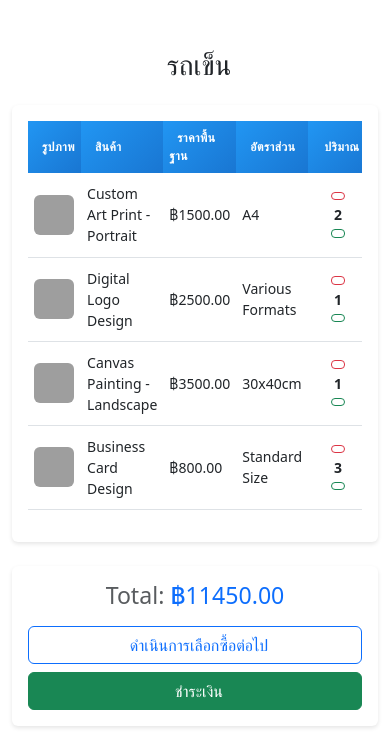
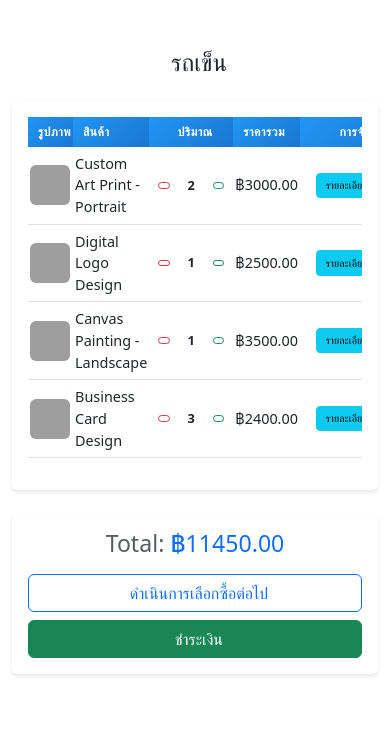
Before and after one commit to iPaonN/EchoArty, a Flask app: page /cart in a window 390 px wide. Shown: the part 56-805 px from the top of the page. Run offline with Flask 3, Linux system fonts and the light colour scheme; some libraries are stand-ins or nearby versions; grey boxes are pictures that could not be loaded.

Commit message:
Update cart page

```diff
--- a/static/css/cart.css
+++ b/static/css/cart.css
@@ -41,6 +41,20 @@
   background-color: #fff8e1;
   transform: translateY(-1px);
   transition: all 0.2s ease;
+}
+
+/* Button group styling for actions */
+.d-flex.gap-2.justify-content-center.flex-nowrap {
+  white-space: nowrap;
+}
+
+.d-flex.gap-2.justify-content-center.flex-nowrap .btn {
+  white-space: nowrap;
+  min-width: fit-content;
+}
+
+.d-flex.gap-2.justify-content-center.flex-nowrap .btn:focus {
+  box-shadow: 0 0 0 0.2rem rgba(33, 150, 243, 0.25);
 }
 
 /* ======= QUANTITY CONTROLS ======= */
@@ -197,6 +211,26 @@
 }
 
 /* ======= RESPONSIVE ADJUSTMENTS ======= */
+/* Tablet view */
+@media (max-width: 992px) {
+  .table th,
+  .table td {
+    padding: 10px 6px;
+    font-size: 0.9rem;
+  }
+
+  .cart-item-image {
+    width: 50px;
+    height: 50px;
+  }
+
+  /* Keep button text on tablets */
+  .d-flex.gap-2 .btn {
+    font-size: 0.8rem;
+    padding: 0.375rem 0.5rem;
+  }
+}
+
 @media (max-width: 768px) {
   .cart-item-image {
     width: 40px;
@@ -209,17 +243,46 @@
 
   .table th,
   .table td {
-    padding: 8px 6px;
+    padding: 8px 4px;
+  }
+
+  /* Action buttons column - keep in same row */
+  .table th:last-child,
+  .table td:last-child {
+    min-width: 160px;
+    white-space: nowrap;
+  }
+
+  /* Action buttons styling for mobile - hide text, show only icons */
+  .d-flex.gap-2 .btn {
+    font-size: 0.75rem;
+    padding: 0.25rem 0.4rem;
+  }
+
+  .d-flex.gap-2 .btn i {
+    font-size: 0.8rem;
+  }
+
+  /* Hide button text on small screens */
+  .d-flex.gap-2 .btn .me-1 + * {
+    display: none;
   }
 
   .quantity-controls {
-    flex-direction: column;
+    flex-direction: row;
     gap: 0.25rem;
+    min-width: 80px;
+    justify-content: center;
   }
 
-  .btn-sm {
-    font-size: 0.75rem;
-    padding: 0.25rem 0.5rem;
+  .quantity-controls .btn {
+    padding: 0.2rem 0.4rem;
+    font-size: 0.7rem;
+  }
+
+  .quantity-value {
+    font-size: 0.8rem;
+    min-width: 1.5rem;
   }
 
   .product-image-container {
@@ -230,19 +293,78 @@
   .modal-dialog {
     margin: 0.5rem;
   }
+
+  /* Hide less important columns on very small screens */
+  .table th:nth-child(3),
+  .table td:nth-child(3) {
+    display: none; /* Hide base price column */
+  }
+
+  .table th:nth-child(4),
+  .table td:nth-child(4) {
+    display: none; /* Hide ratio column */
+  }
 }
 
 @media (max-width: 576px) {
   .table th {
     font-size: 0.75rem;
+    padding: 6px 2px;
   }
 
-  .btn-sm {
+  .table td {
+    padding: 6px 2px;
+    vertical-align: middle;
+  }
+
+  /* Ensure action buttons stay in one row with smaller width */
+  .table th:last-child,
+  .table td:last-child {
+    min-width: 120px;
+    text-align: center;
+  }
+
+  .table td:last-child {
+    white-space: nowrap;
+  }
+
+  .d-flex.gap-2 {
+    gap: 0.25rem !important;
+  }
+
+  .d-flex.gap-2 .btn {
+    font-size: 0.65rem;
+    padding: 0.2rem 0.3rem;
+    border-radius: 0.25rem;
+  }
+
+  .d-flex.gap-2 .btn i {
     font-size: 0.7rem;
-    padding: 0.2rem 0.4rem;
+  }
+
+  /* Hide all text on very small screens, show only icons */
+  .d-flex.gap-2 .btn * + * {
+    display: none !important;
   }
 
   .quantity-value {
-    font-size: 0.875rem;
+    font-size: 0.8rem;
+    min-width: 1.2rem;
+  }
+
+  .quantity-controls .btn {
+    padding: 0.15rem 0.3rem;
+    font-size: 0.65rem;
+  }
+
+  /* Stack less important info */
+  .table th:nth-child(6),
+  .table td:nth-child(6) {
+    display: none; /* Hide unit price, show only total */
+  }
+
+  /* Make cart title smaller */
+  .cart-container h1 {
+    font-size: 1.5rem;
   }
 }
--- a/templates/cart.html
+++ b/templates/cart.html
@@ -73,9 +73,12 @@ block extra_css %}
                       ฿{{ "%.2f"|format(item['price'] * item['quantity']) }}
                     </td>
                     <td class="text-center">
+                      <div
+                        class="d-flex gap-2 justify-content-center flex-nowrap"
+                      >
                         <button
                           type="button"
-                        class="btn btn-info btn-sm me-1"
+                          class="btn btn-info btn-sm"
                           onclick="showDetailModal(this)"
                           data-product-name="{{ item['name'] }}"
                           data-product-image="{{ item['image'] or 'dummy.jpg' }}"
@@ -83,6 +86,7 @@ block extra_css %}
                           data-product-size="{{ item['size'] or '1:1' }}"
                           data-product-quantity="{{ item['quantity'] }}"
                           data-product-id="{{ item['product_id'] }}"
+                          title="ดูรายละเอียด"
                         >
                           <i class="fas fa-info-circle me-1"></i>รายละเอียด
                         </button>
@@ -90,9 +94,11 @@ block extra_css %}
                           type="button"
                           class="btn btn-danger btn-sm"
                           onclick="removeItem('{{ item.product_id }}')"
+                          title="ลบสินค้า"
                         >
-                        <i class="fas fa-trash me-1"></i>ลบ
+                          <i class="fas fa-trash-alt me-1"></i>ลบ
                         </button>
+                      </div>
                     </td>
                   </tr>
                   {% endfor %} {% else %}
```
Lines whose indentation alone changed are shown as unchanged.
